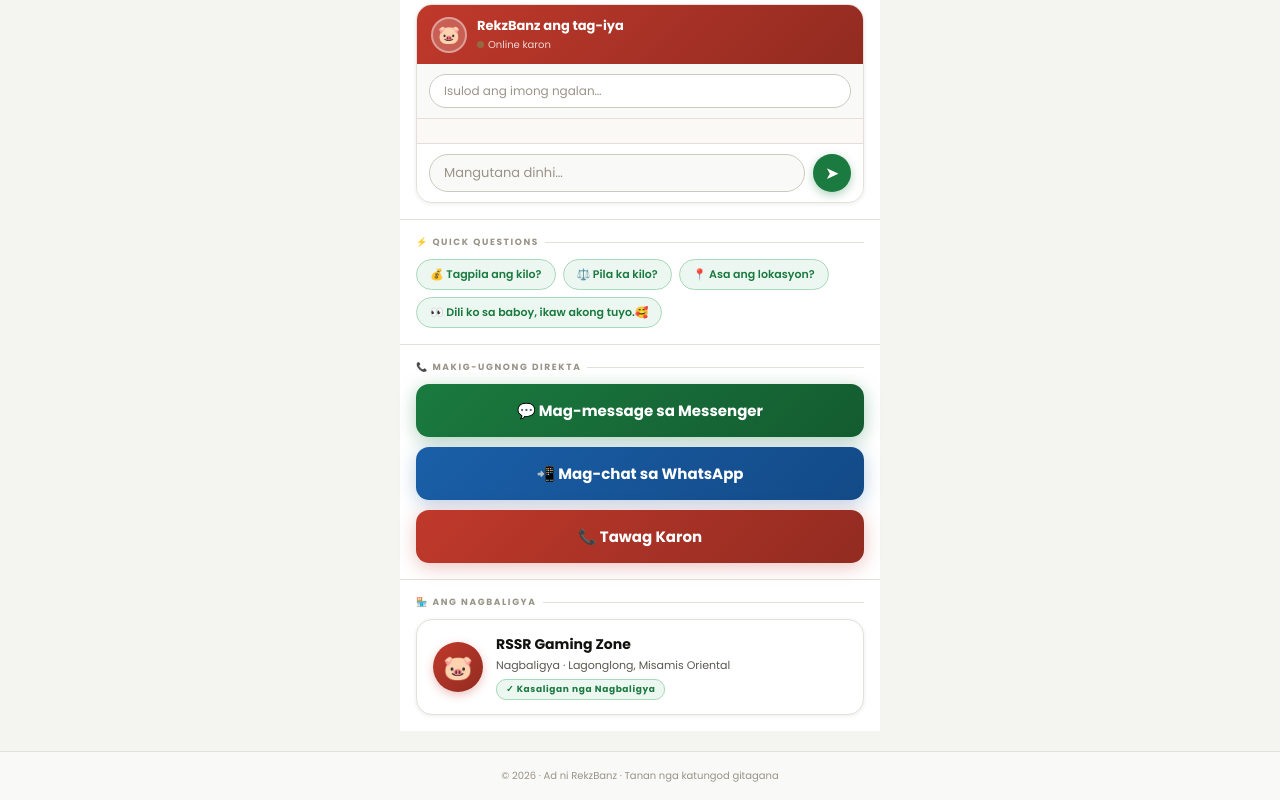
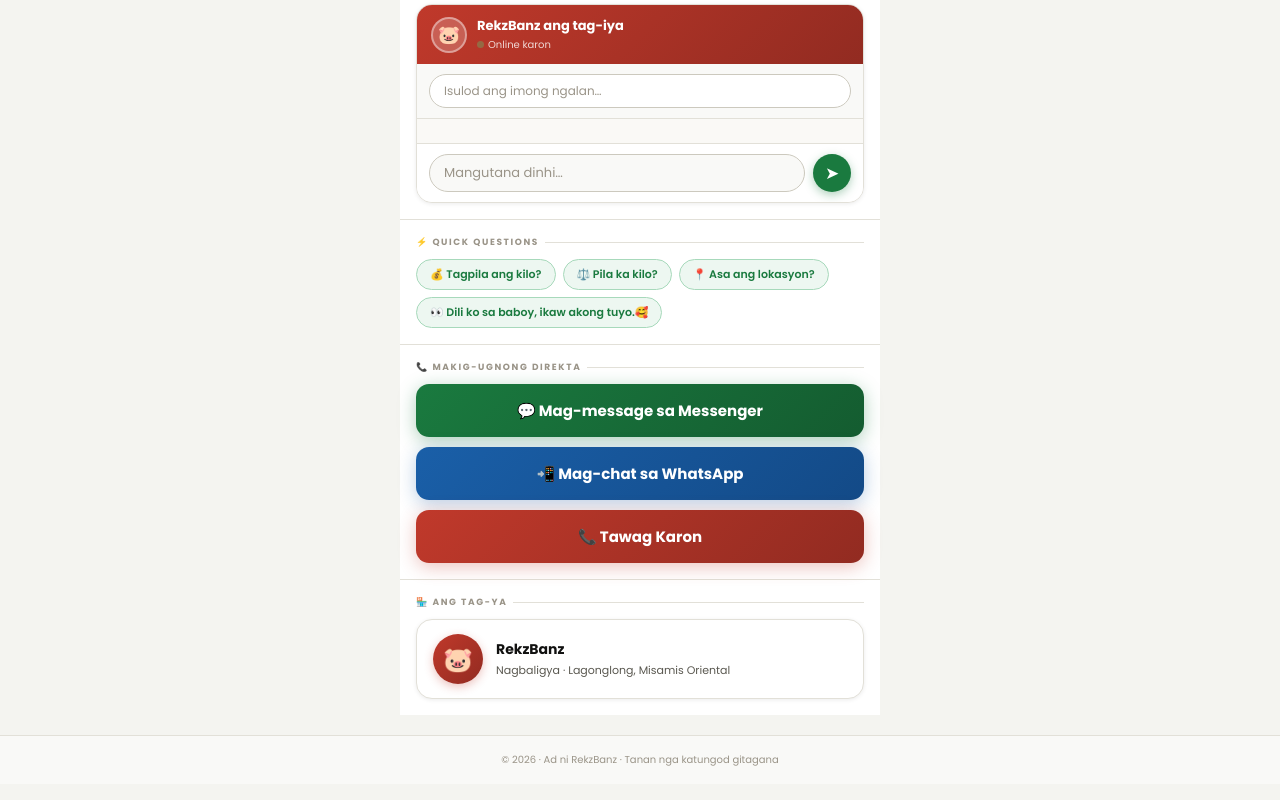
Before and after one commit to rekzbanz02-arch/AdsPlayer, a plain HTML site: page index.html in a window 1280 px wide. Shown: the part 1132-1932 px from the top of the page. Drawn offline with Linux system fonts and the light colour scheme; no server answers.

Commit message:
Update seller label and name in index.html

```diff
--- a/index.html
+++ b/index.html
@@ -581,13 +581,13 @@
 
   <!-- Seller -->
   <div class="section-wrap">
-    <div class="section-label">🏪 Ang Nagbaligya</div>
+    <div class="section-label">🏪 Ang Tag-ya</div>
     <div class="seller-card">
       <div class="seller-avatar">🐷</div>
       <div>
-        <div class="seller-name">RSSR Gaming Zone</div>
+        <div class="seller-name">RekzBanz</div>
         <div class="seller-sub">Nagbaligya · Lagonglong, Misamis Oriental</div>
-        <div class="verified">✓ Kasaligan nga Nagbaligya</div>
+       <!-- <div class="verified">✓ Kasaligan nga Nagbaligya</div> -->
       </div>
     </div>
   </div>
```
